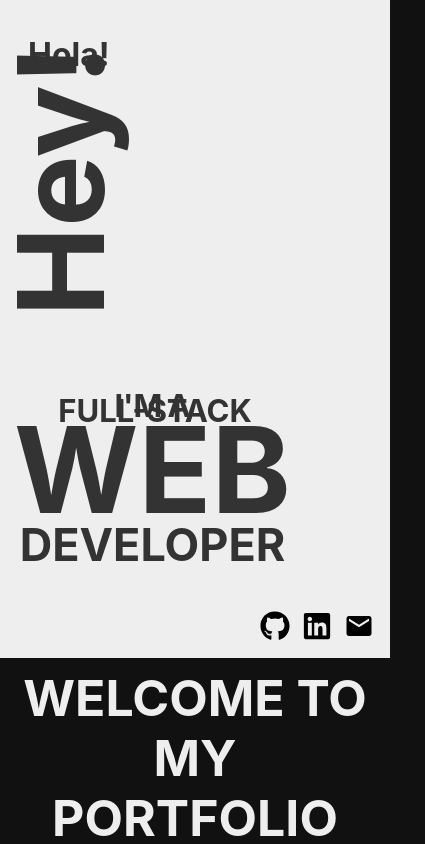
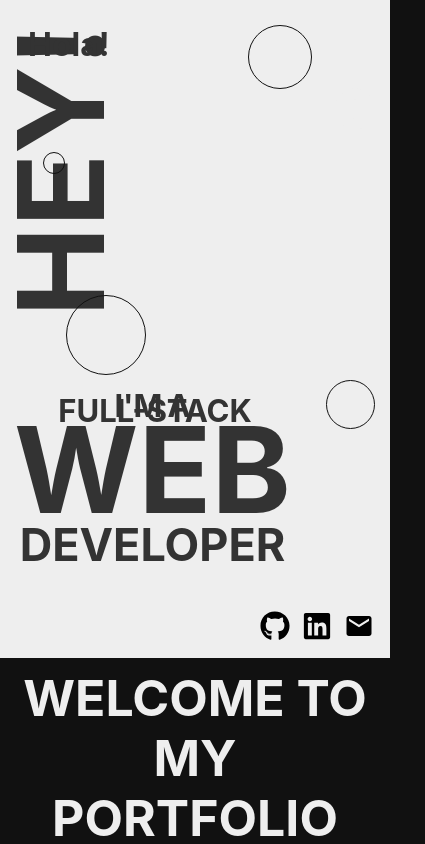
Before and after one commit to Jorge-AmezcuaC/Jorge-AmezcuaC.github.io, a React (Create React App) app: page / in a window 390 px wide. Shown: the top 844 px of the page, 425 px wide, since content can reach past the window. Built offline with nearby package versions, Linux system fonts and the light colour scheme.

Commit message:
avoid autotranslate, adding some animations and visuals and fix navBar for celphones

```diff
--- a/public/index.html
+++ b/public/index.html
@@ -5,39 +5,17 @@
     <link rel="icon" href="%PUBLIC_URL%/favicon.ico" />
     <meta name="viewport" content="width=device-width, initial-scale=1" />
     <meta name="theme-color" content="#000000" />
+    <meta name="google" content="notranslate">
     <meta
       name="description"
       content="Web site created using create-react-app"
     />
     <link rel="apple-touch-icon" href="%PUBLIC_URL%/logo192.png" />
-    <!--
-      manifest.json provides metadata used when your web app is installed on a
-      user's mobile device or desktop. See https://developers.google.com/web/fundamentals/web-app-manifest/
-    -->
     <link rel="manifest" href="%PUBLIC_URL%/manifest.json" />
-    <!--
-      Notice the use of %PUBLIC_URL% in the tags above.
-      It will be replaced with the URL of the `public` folder during the build.
-      Only files inside the `public` folder can be referenced from the HTML.
-
-      Unlike "/favicon.ico" or "favicon.ico", "%PUBLIC_URL%/favicon.ico" will
-      work correctly both with client-side routing and a non-root public URL.
-      Learn how to configure a non-root public URL by running `npm run build`.
-    -->
     <title>Jorge Carrillo Web Developer</title>
   </head>
   <body>
     <noscript>You need to enable JavaScript to run this app.</noscript>
     <div id="root"></div>
-    <!--
-      This HTML file is a template.
-      If you open it directly in the browser, you will see an empty page.
-
-      You can add webfonts, meta tags, or analytics to this file.
-      The build step will place the bundled scripts into the <body> tag.
-
-      To begin the development, run `npm start` or `yarn start`.
-      To create a production bundle, use `npm run build` or `yarn build`.
-    -->
   </body>
 </html>
--- a/src/App.css
+++ b/src/App.css
@@ -37,7 +37,7 @@ a{
     font-size: 32px;
     width: max-content;
     position: relative;
-    top: -110px;
+    top: -120px;
     left: 28px;
 }
 .title{
@@ -68,6 +68,12 @@ a{
     font-size: 45px;
 }
 .welcome{
+    color: #eee;
+    font-size: 100px;
+    text-align: center;
+    margin: 10px;
+}
+.goodbye{
     color: #eee;
     font-size: 100px;
     text-align: center;
@@ -237,6 +243,26 @@ a{
     margin: 20px;
     min-width: 300px;
 }
+.redirectButton{
+    background-color: #111;
+    color: #fff;
+    width: 200px;
+    height: 50px;
+    border: 2px solid #fff;
+    margin-top: 20px;
+    font-size: medium;
+    transition: .5s;
+    font-weight: bold;
+    cursor: pointer;
+}
+
+.redirectButton:hover{
+    background-color: #fff;
+    color: #111;
+    box-shadow: 0 0 20px #fff;
+    animation-play-state: paused;
+}
+
 footer .subTitle{
     animation-name: none;
 }
--- a/src/App.js
+++ b/src/App.js
@@ -12,12 +12,12 @@ import React, {useEffect, useRef} from 'react';
 function App() {
 
   const ref = useRef()
-    const isVisible = useIsVisible(ref)
+  const isVisible = useIsVisible(ref)
 
-    useEffect(() => {
-        if(isVisible){
-            document.getElementById('godbye').style.animationPlayState = 'running'
-        }
+  useEffect(() => {
+    if(isVisible){
+      document.getElementById('godbye').style.animationPlayState = 'running'
+    }
     }, [isVisible])
 
   return (
@@ -29,7 +29,7 @@ function App() {
         <Projects/>
       </main>
       <footer>
-        <h3 className='welcome' ref={ref} id='godbye'>Thanks for visiting my portfolio</h3>
+        <h3 className='goodbye' ref={ref} id='godbye'>Thanks for visiting my portfolio</h3>
         <p className='subTitle'>{"(You can click on the arrow to go to the top)"}</p>
       </footer>
       <div className='upbutton' onClick={() => window.scrollTo(0,0)}>
--- a/src/animations.css
+++ b/src/animations.css
@@ -57,6 +57,14 @@
     width: 60px;
 }
 
+.redirectButton{
+    animation-name: clickMe;
+    animation-iteration-count: infinite;
+    animation-delay: 3s;
+    animation-play-state: running;
+    animation-duration: 5s;
+}
+
 @keyframes apper{
     0% {transform: translateY(50px); opacity: 0;}
 }
@@ -84,3 +92,11 @@
 @keyframes buttonsOut {
     100% {width: 0px;}
 }
+
+@keyframes clickMe {
+    10% {transform: rotate(-3deg); border-color: #0f0;}
+    20% {transform: rotate(3deg); border-color: #33f;}
+    30% {transform: rotate(-3deg); border-color: #f00;}
+    40% {transform: rotate(3deg); border-color: #fff;}
+    100%{transform: rotate(0deg);}
+}
--- /dev/null
+++ b/src/circles.css
@@ -0,0 +1,40 @@
+.circle1{
+    position: absolute;
+    width: 20vw;
+    height: 20vw;
+    border: 1px solid #111;
+    border-radius: 100%;
+    top: 35vh;
+    left: 17vw;
+}
+.circle2{
+    position: absolute;
+    width: 16vw;
+    height: 16vw;
+    border: 1px solid #111;
+    border-radius: 100%;
+    top: 3vh;
+    right: 20vw;
+}
+.circle3{
+    position: absolute;
+    width: 12vw;
+    height: 12vw;
+    border: 1px solid #111;
+    border-radius: 100%;
+    top: 45vh;
+    right: 4vw;
+}
+.circle4{
+    position: absolute;
+    width: 5vw;
+    height: 5vw;
+    border: 1px solid #111;
+    border-radius: 100%;
+    top: 18vh;
+    left: 11vw;
+}
+
+/* .circle1:hover{
+    box-shadow: 2px 2px 2px #111;
+} */
--- /dev/null
+++ b/src/components/Circle.js
@@ -0,0 +1,28 @@
+import React, {useRef, useEffect, useState} from "react";
+
+const Circle = ({clasStyle}) => {
+    const circle = useRef()
+    const [top, setTop] = useState()
+    const [left, setLeft] = useState()
+
+    useEffect(() => {
+        if(circle.current){
+            setTop(circle.current.offsetTop);
+            setLeft(circle.current.offsetLeft);
+        }
+        // Move()
+    }, [])
+
+    // const Move = () => {
+    //     setInterval(() => {
+    //         setTop(circle.current.offsetTop+(Math.random() < 0.5 ? -1 : 1))
+    //         setLeft(circle.current.offsetLeft+(Math.random() < 0.5 ? -1 : 1))
+    //     }, 2)
+    // }
+
+    return(
+        <div ref={circle} className={clasStyle} style={{top: `${top}px`, left: `${left}px`}}></div>
+    )
+}
+
+export default Circle
--- a/src/components/Header.js
+++ b/src/components/Header.js
@@ -3,6 +3,8 @@ import LinkButton from './LinkButtons'
 import { FaGithub, FaLinkedin} from "react-icons/fa";
 import { MdEmail } from "react-icons/md";
 import {useIsVisible} from './useVisible'
+import '../circles.css'
+import Circle from './Circle';
 
 const Header = () => {
     const [theme, setTheme] = useState("#000")
@@ -17,25 +19,27 @@ const Header = () => {
 
     const refNav = useRef()
     const naVisible = useIsVisible(refNav)
+    const refNavB = useRef()
+    const naVisibleB = useIsVisible(refNavB)
 
 
     useEffect(() => {
         if(isVisible)
             document.getElementById('welcome').style.animationPlayState = 'running'
-        if(!naVisible){
+        if(!naVisible && !naVisibleB){
             setShowNav(true)
             setTheme('#fff')
         }else{
             setShowNav(false)
             setTheme('#000')
         }
-    }, [isVisible, naVisible])
+    }, [isVisible, naVisible, naVisibleB])
 
     return(
         <header>
-        <div className='topHeader'>
+        <div className='topHeader' ref={refNavB}>
             <div className='greeting'>
-                <h3 className='hey'>Hey!</h3>
+                <h3 className='hey'>HEY!</h3>
                 <h3 className='hola'>Hola!</h3>
             </div>
             <div className='title'>
@@ -45,7 +49,11 @@ const Header = () => {
                 <h3 className='letter4'>WEB</h3>
                 <h3 className='letter5'>DEVELOPER</h3>
             </div>
-            <div style={{width:"120px"}}></div>
+            <div style={{width: '120px'}}></div>
+            <Circle clasStyle='circle1'/>
+            <Circle clasStyle='circle2'/>
+            <Circle clasStyle='circle3'/>
+            <Circle clasStyle='circle4'/>
         </div>
         <h1 className='welcome' id='welcome' ref={ref}>WELCOME TO MY PORTFOLIO</h1>
         <nav className='navbar' ref={refNav}>
--- a/src/components/Projects.js
+++ b/src/components/Projects.js
@@ -22,7 +22,7 @@ const Projects = () => {
     return(
         <div id="Projects" ref={ref}>
             <h3 className="subTitle" id="projectstitle">Projects</h3>
-            <p id="comment">{"For now I only have School projects or projects for fun, I'm sorry :("}</p>
+            <p id="comment">{"Im still coding this part sorry, last update: 23:00 2/aug/2024"}</p>
             <div className="projectList">
                 {projects.map((item) => {
                     return(
@@ -32,6 +32,7 @@ const Projects = () => {
                     )
                 })}
             </div>
+            <button className="redirectButton">Conocer Mas</button>
         </div>
     )
 }
--- a/src/responsive.css
+++ b/src/responsive.css
@@ -2,4 +2,13 @@
     .welcome{
         font-size: 50px;
     }
+    .navMenu{
+        display: inline;
+    }
 }
+
+@media screen and (max-width: 1024px){
+    .projectList{
+        width: 100%;
+    }
+}
```
